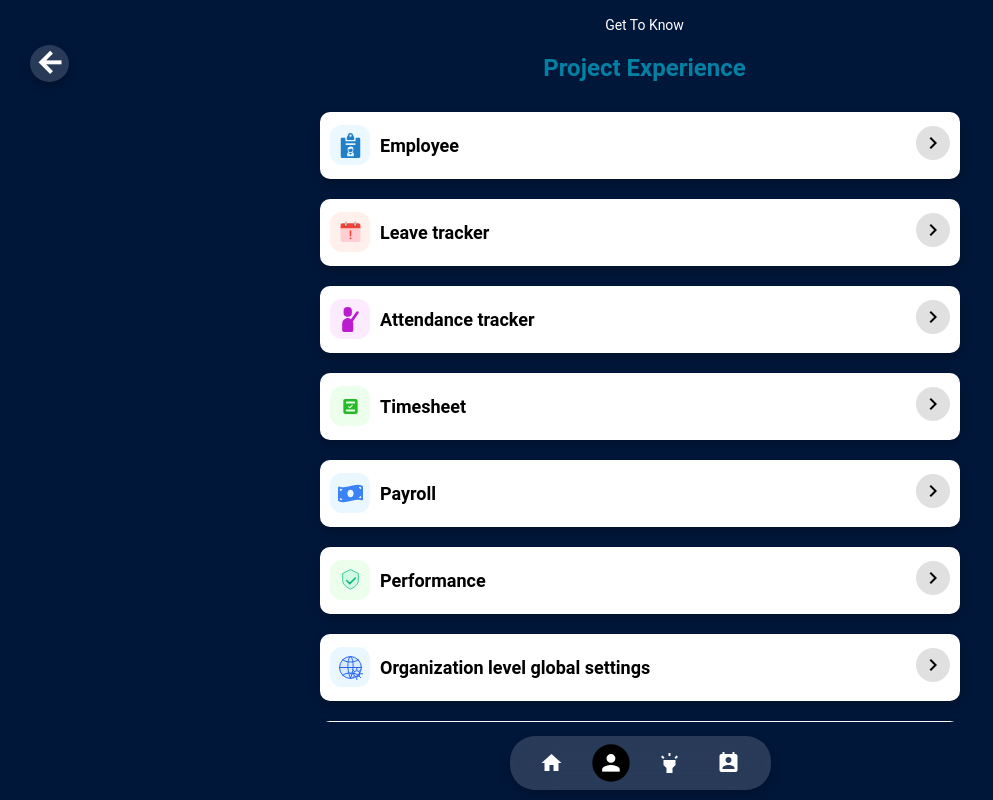
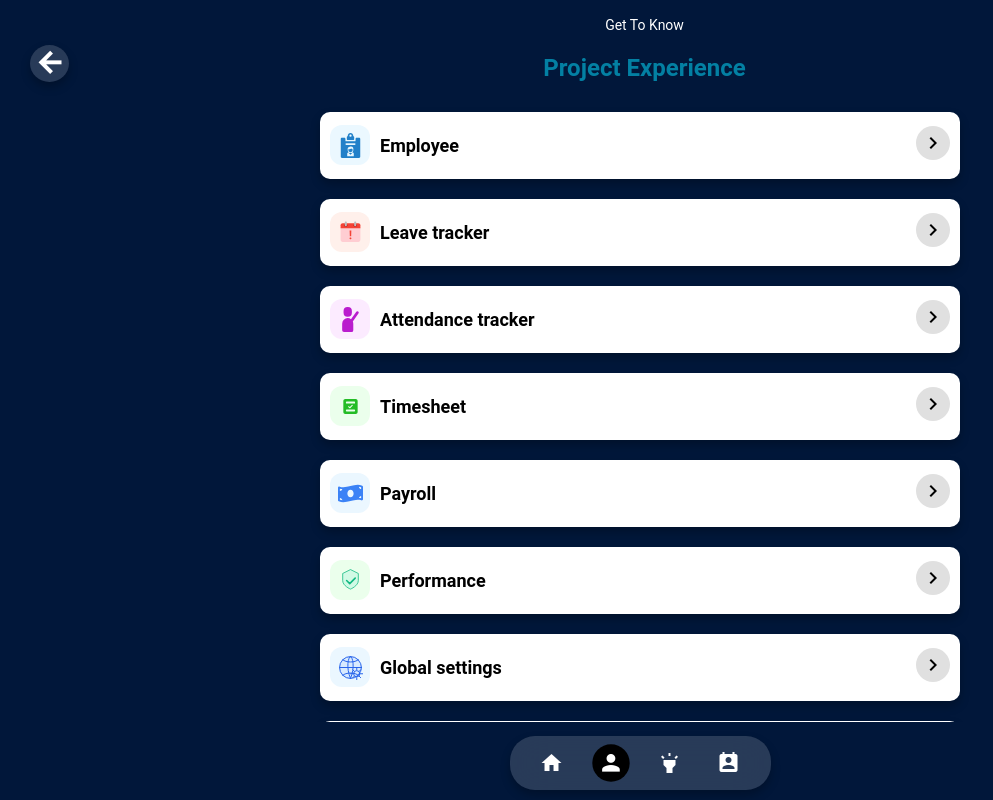
Before and after one commit to RamprakashChelliah/Ram-portfolio, an Angular app: page /modules in a window 1280 px wide. Shown: the whole page, without its empty margins (0-993 px from the left). Built offline with nearby package versions, Linux system fonts and the light colour scheme.

Commit message:
Module name changed

```diff
--- a/src/app/module/module.component.ts
+++ b/src/app/module/module.component.ts
@@ -116,7 +116,7 @@ export class ModuleComponent implements OnInit {
 
   getOrganizationSettingsModule(): ModuleOverview {
     let organizationSettingsModule: ModuleOverview = {
-      name: "Organization level global settings",
+      name: "Global settings",
       icon: "assets/Icons/organization-settings.svg",
       backgroudColor: "#ebf7ff",
       popUpDetail: null
@@ -162,7 +162,7 @@ export class ModuleComponent implements OnInit {
         module.popUpDetail = this.addPerformanceDetail();
         this.activeModule = module;
         break;
-      case "Organization level global settings":
+      case "Global settings":
         module.popUpDetail = this.addOrganizatoinSettingDetail();
         this.activeModule = module;
         break;
```
